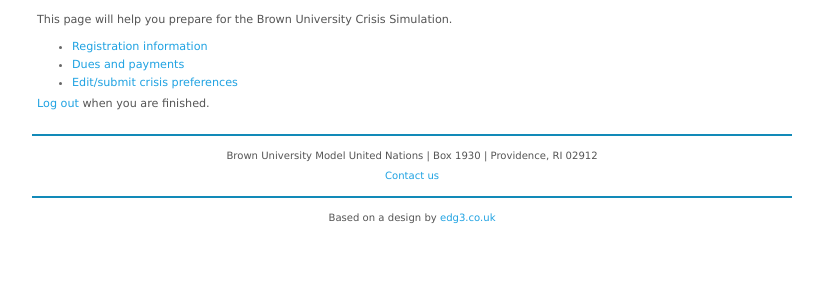
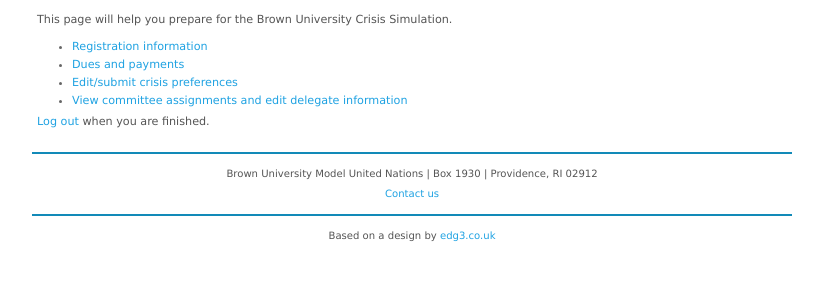
Before and after one commit to nmalkin/bucs, a Django app: template templates/school/index.html in a window 1280 px wide. Shown: the part 161-442 px from the top of the page, without its empty margins (228-1051 px from the left). Run offline with Django 3.2, Linux system fonts and the light colour scheme; the template is opened without the code that fills it, so the values that code supplies are empty.

Commit message:
Link to committee assignments from school start page

```diff
--- a/templates/school/index.html
+++ b/templates/school/index.html
@@ -9,6 +9,7 @@
     <li><a href="/school/{{ school_code }}/registration">Registration information</a></li>
     <li><a href="/school/{{ school_code }}/payments">Dues and payments</a></li>
     <li><a href="/school/{{ school_code }}/rankings/crisis">Edit/submit crisis preferences</a></li>
+    <li><a href="/school/{{ school_code }}/assignments">View committee assignments and edit delegate information</a></li>
 </ul>
 <p><a href="/logout">Log out</a> when you are finished.</p>
 {% endblock %}
```
